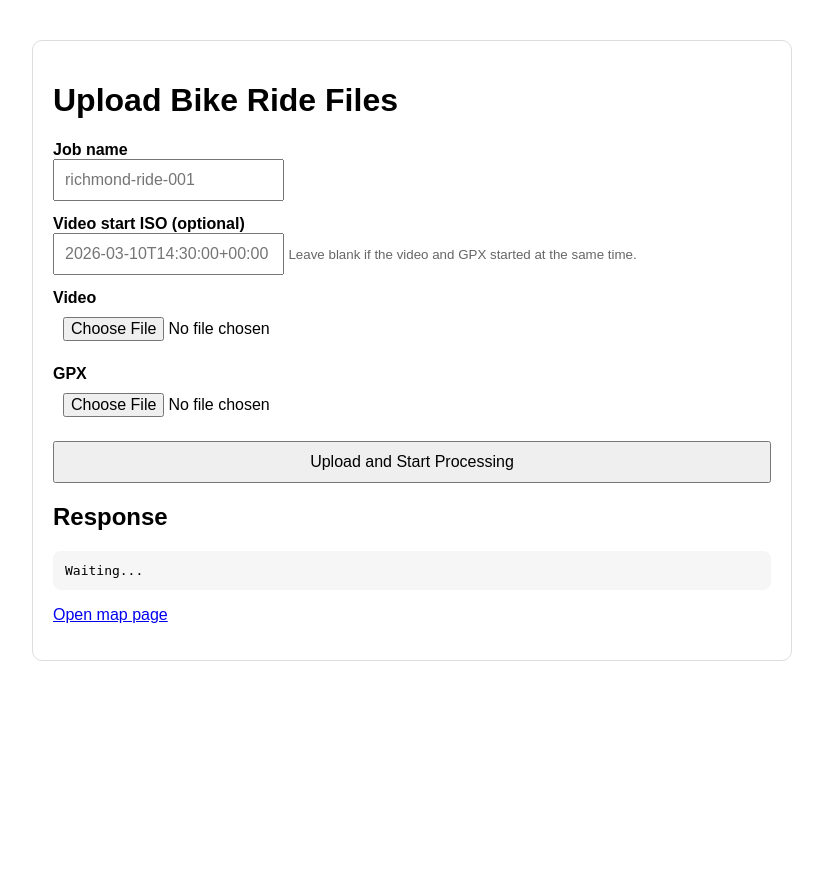
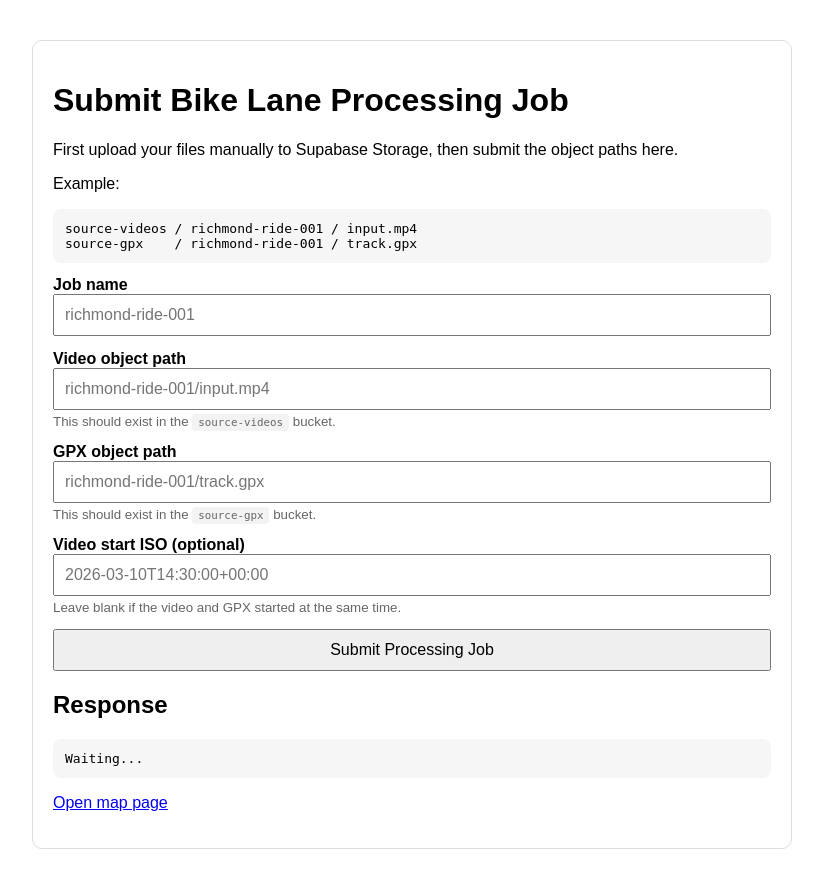
Before and after one commit to st3v0o/bikelaneobjectdetect, a Flask app: page / in a window 1280 px wide. Shown: the whole page, without its empty margins (228-1051 px from the left). Before the commit the page ends 661 px from the top, so only its background shows below. Run offline with Flask 3, Linux system fonts and the light colour scheme.

Commit message:
Update index.html

```diff
--- a/templates/index.html
+++ b/templates/index.html
@@ -2,26 +2,45 @@
 <html lang="en">
 <head>
   <meta charset="utf-8">
-  <title>Video and GPX Upload</title>
+  <title>Bike Lane Job Submitter</title>
   <meta name="viewport" content="width=device-width, initial-scale=1">
   <style>
     body { font-family: Arial, sans-serif; max-width: 760px; margin: 40px auto; padding: 0 16px; }
     form { display: grid; gap: 14px; }
     label { font-weight: 600; }
-    input, button { padding: 10px; font-size: 16px; }
+    input, button { padding: 10px; font-size: 16px; width: 100%; box-sizing: border-box; }
     .card { border: 1px solid #ddd; border-radius: 10px; padding: 20px; }
     pre { background: #f6f6f6; padding: 12px; border-radius: 8px; overflow: auto; white-space: pre-wrap; }
-    small { color: #666; }
+    small { color: #666; display: block; margin-top: 4px; }
+    code { background: #f3f3f3; padding: 2px 6px; border-radius: 4px; }
   </style>
 </head>
 <body>
   <div class="card">
-    <h1>Upload Bike Ride Files</h1>
+    <h1>Submit Bike Lane Processing Job</h1>
 
-    <form id="uploadForm">
+    <p>First upload your files manually to Supabase Storage, then submit the object paths here.</p>
+
+    <p>Example:</p>
+    <pre>source-videos / richmond-ride-001 / input.mp4
+source-gpx    / richmond-ride-001 / track.gpx</pre>
+
+    <form id="jobForm">
       <div>
         <label for="job_name">Job name</label><br>
-        <input type="text" id="job_name" name="job_name" placeholder="richmond-ride-001">
+        <input type="text" id="job_name" name="job_name" placeholder="richmond-ride-001" required>
+      </div>
+
+      <div>
+        <label for="video_object_path">Video object path</label><br>
+        <input type="text" id="video_object_path" name="video_object_path" placeholder="richmond-ride-001/input.mp4" required>
+        <small>This should exist in the <code>source-videos</code> bucket.</small>
+      </div>
+
+      <div>
+        <label for="gpx_object_path">GPX object path</label><br>
+        <input type="text" id="gpx_object_path" name="gpx_object_path" placeholder="richmond-ride-001/track.gpx" required>
+        <small>This should exist in the <code>source-gpx</code> bucket.</small>
       </div>
 
       <div>
@@ -30,17 +49,7 @@
         <small>Leave blank if the video and GPX started at the same time.</small>
       </div>
 
-      <div>
-        <label for="video">Video</label><br>
-        <input type="file" id="video" name="video" accept="video/*" required>
-      </div>
-
-      <div>
-        <label for="gpx">GPX</label><br>
-        <input type="file" id="gpx" name="gpx" accept=".gpx,application/gpx+xml" required>
-      </div>
-
-      <button type="submit">Upload and Start Processing</button>
+      <button type="submit">Submit Processing Job</button>
     </form>
 
     <h2>Response</h2>
@@ -50,17 +59,17 @@
   </div>
 
   <script>
-    const form = document.getElementById("uploadForm");
+    const form = document.getElementById("jobForm");
     const result = document.getElementById("result");
 
     form.addEventListener("submit", async (e) => {
       e.preventDefault();
-      result.textContent = "Uploading and submitting job...";
+      result.textContent = "Submitting job...";
 
       const formData = new FormData(form);
 
       try {
-        const res = await fetch("/upload", {
+        const res = await fetch("/submit-job", {
           method: "POST",
           body: formData
         });
```
